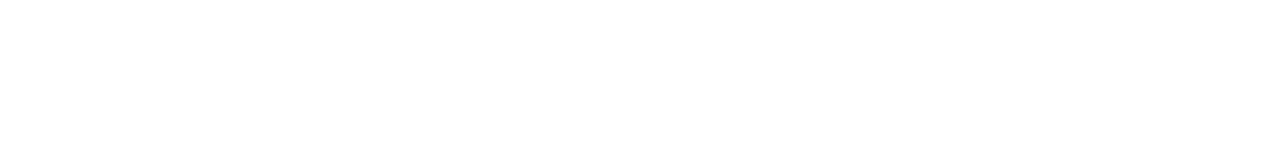
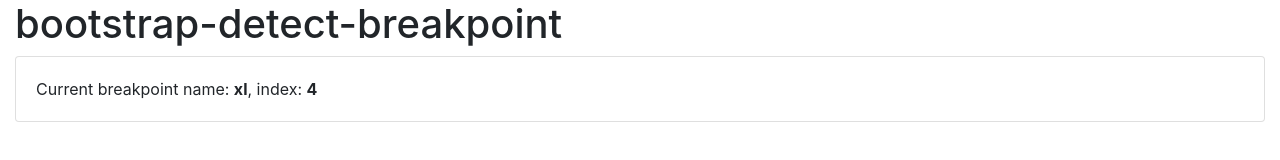
Before and after one commit to shaack/bootstrap-detect-breakpoint, a website: page index.html in a window 1280 px wide. Drawn offline with nearby package versions, Linux system fonts and the light colour scheme.

Commit message:
refactoring

```diff
--- a/index.html
+++ b/index.html
@@ -2,9 +2,31 @@
 <html lang="en">
 <head>
     <meta charset="UTF-8">
-    <title>Bootstrap 4 Detect Breakpoint</title>
+    <title>Bootstrap 4 detect breakpoints</title>
+    <link rel="stylesheet" href="./node_modules/bootstrap/dist/css/bootstrap.min.css">
 </head>
 <body>
-    <script src="src/bootstrap-detect-breakpoint.js"></script>
+<div class="container-fluid">
+    <h1>bootstrap-detect-breakpoint</h1>
+    <div class="card">
+        <div class="card-body">
+            Current breakpoint <span id="breakpoint"></span>
+        </div>
+    </div>
+</div>
+<script src="src/bootstrap-detect-breakpoint.js"></script>
+<script src="./node_modules/jquery/dist/jquery.min.js"></script>
+<script src="./node_modules/bootstrap/dist/js/bootstrap.bundle.js"></script>
+<script>
+    var $output = $("#breakpoint")
+
+    function updateView() {
+        var currentBreakpoint = bootstrapDetectBreakpoint()
+        $output.html("name: <b>" + currentBreakpoint.name + "</b>, index: <b>" + currentBreakpoint.index + "</b>")
+    }
+
+    updateView()
+    $(window).on("resize", updateView)
+</script>
 </body>
 </html>
--- a/src/bootstrap-detect-breakpoint.js
+++ b/src/bootstrap-detect-breakpoint.js
@@ -1,11 +1,9 @@
-const DetectBreakpoint = (function () {
+const bootstrapDetectBreakpoint = function () {
     const breakpointNames = ["xl", "lg", "md", "sm", "xs"]
     let breakpointValues = []
     for (const breakpointName of breakpointNames) {
         breakpointValues[breakpointName] = window.getComputedStyle(document.documentElement).getPropertyValue('--breakpoint-' + breakpointName)
     }
-    return {
-        current: () => {
     let i = breakpointNames.length
     for (const breakpointName of breakpointNames) {
         i--
@@ -15,5 +13,3 @@
     }
     return null
 }
-    }
-})()
```
Also changed, not shown: package.json (+6 -1 lines), README.md, 1 other file. Lines whose indentation alone changed are shown as unchanged.
